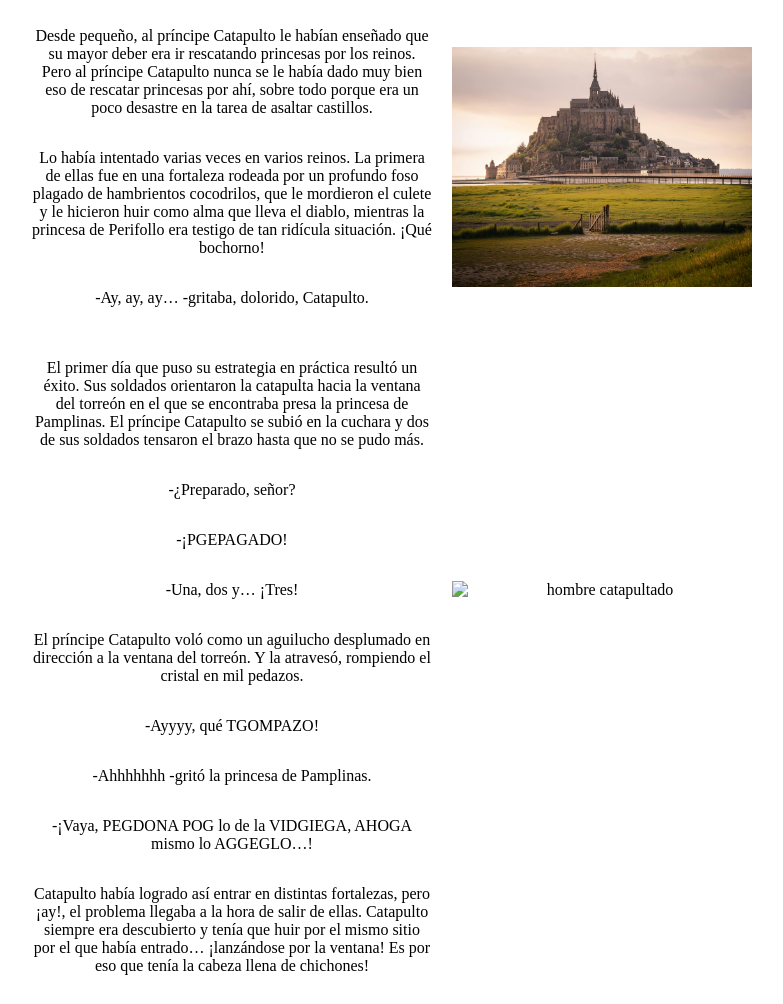
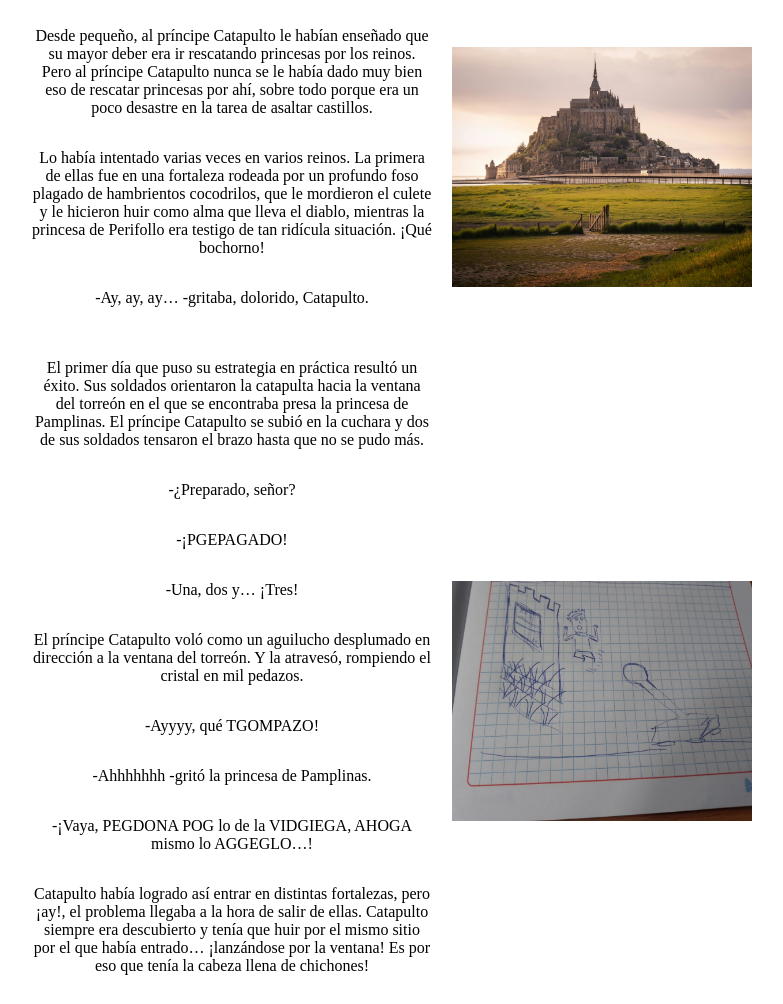
Before and after one commit to eduvowo/LEONARDO_20240804, a plain HTML site: page index.html in a window 1280 px wide. Shown: the part 79-1083 px from the top of the page, without its empty margins (248-1031 px from the left). Drawn offline with Linux system fonts and the light colour scheme.

Commit message:
Add files via upload

```diff
--- a/index.html
+++ b/index.html
@@ -57,7 +57,7 @@
             <p> -Ayyyyyyyy… snif! -se lamentaba catapulto frotándose la cabeza.</p>
         </div>
         <div class="parrafo">
-            <img src="prueba.jpeg" alt="hombre catapultado" height="240" width="300">
+            <img src="en catapulta.jpg" alt="hombre catapultado" height="240" width="300">
         </div>
     </div>
     <div class="cuerpo">
```
